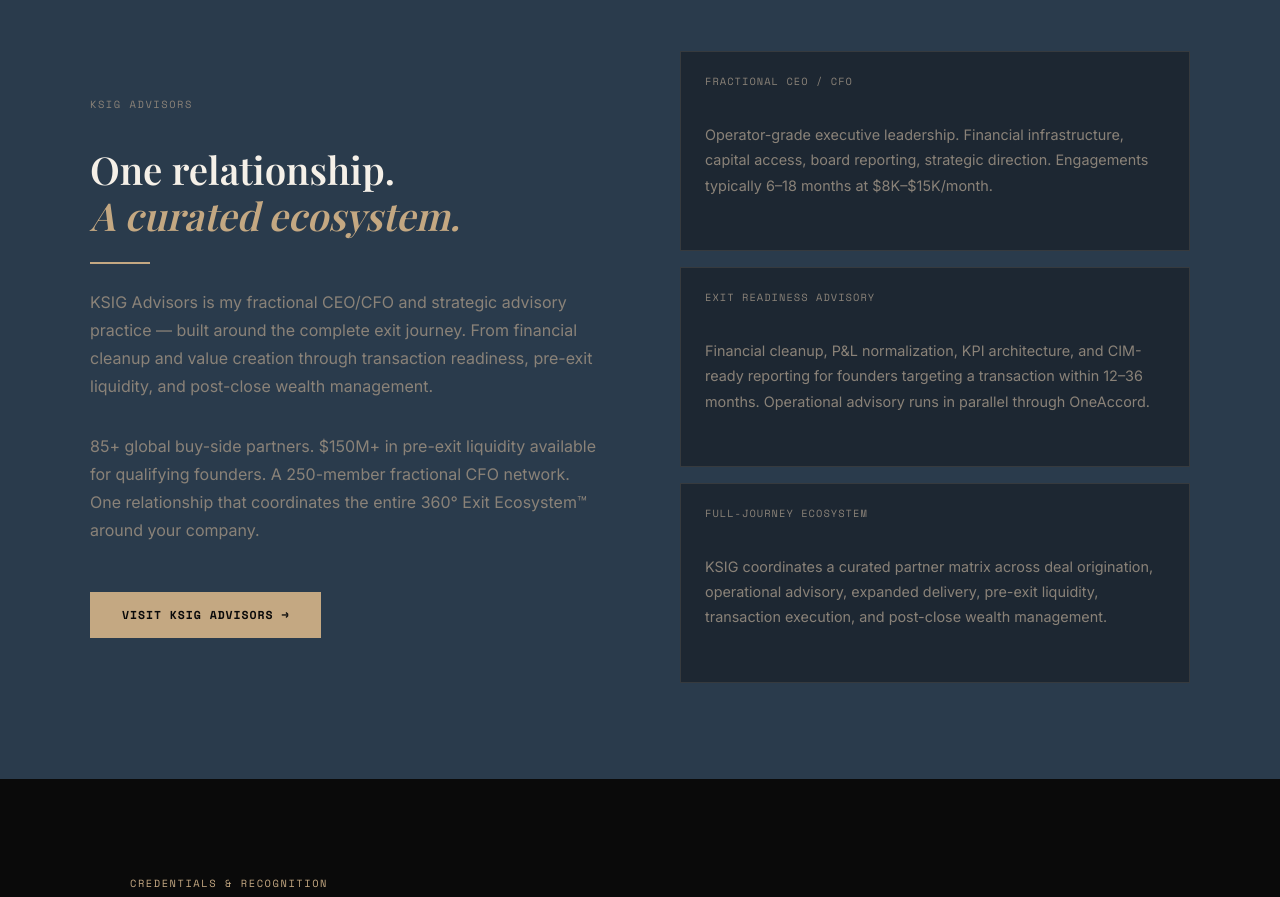
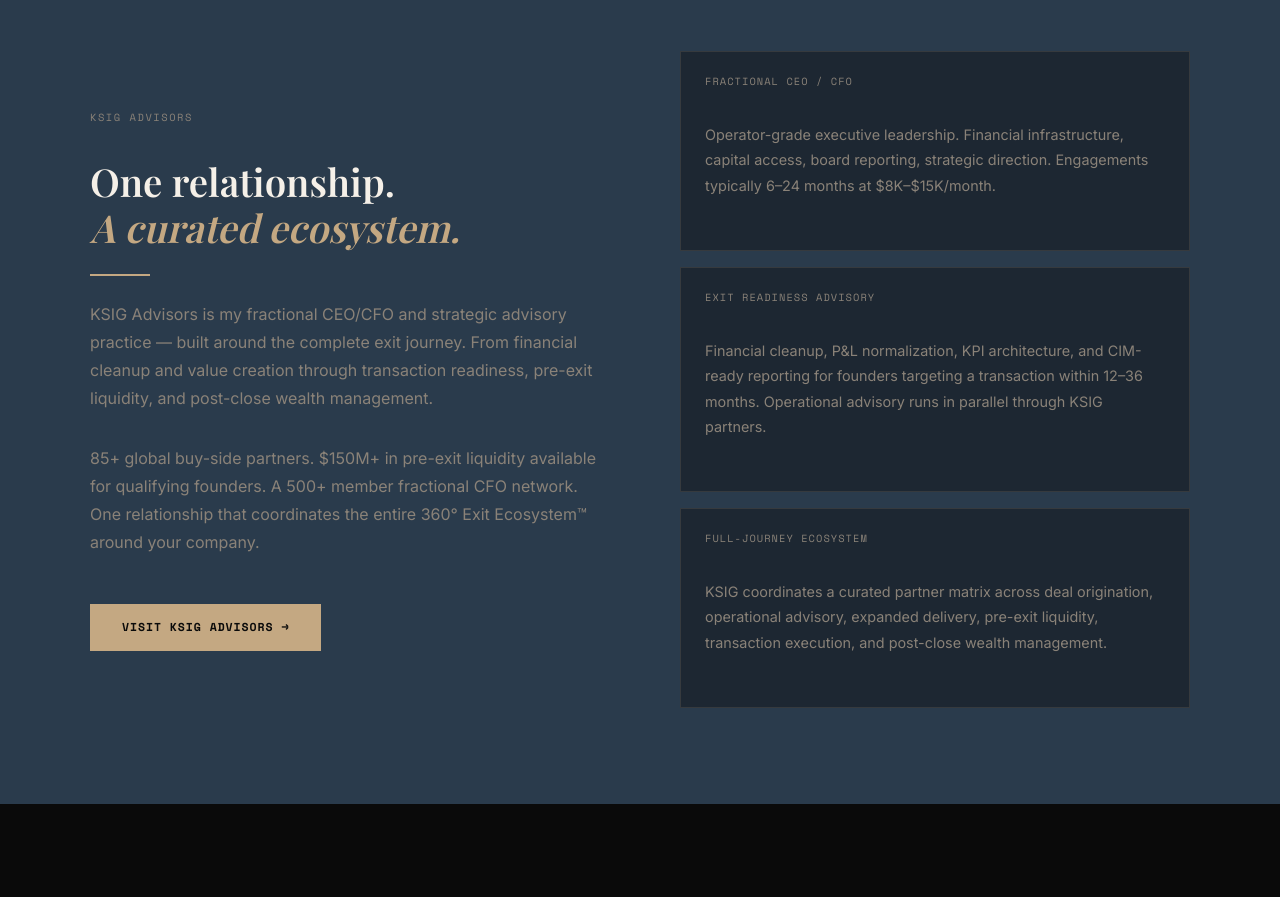
Before and after one commit to karlohlemann/karl.ohlemann-website, a plain HTML site: page index.html in a window 1280 px wide. Shown: the part 4860-5757 px from the top of the page. Drawn offline with nearby package versions, Linux system fonts and the light colour scheme; a web font is replaced by a local one.

Commit message:
Update index.html

```diff
--- a/index.html
+++ b/index.html
@@ -932,17 +932,17 @@
         <h2>One relationship.<br><em>A curated ecosystem.</em></h2>
         <div class="gold-rule"></div>
         <p>KSIG Advisors is my fractional CEO/CFO and strategic advisory practice — built around the complete exit journey. From financial cleanup and value creation through transaction readiness, pre-exit liquidity, and post-close wealth management.</p>
-        <p>85+ global buy-side partners. $150M+ in pre-exit liquidity available for qualifying founders. A 250-member fractional CFO network. One relationship that coordinates the entire 360° Exit Ecosystem™ around your company.</p>
+        <p>85+ global buy-side partners. $150M+ in pre-exit liquidity available for qualifying founders. A 500+ member fractional CFO network. One relationship that coordinates the entire 360° Exit Ecosystem™ around your company.</p>
         <a href="https://ksigadvisors.com" class="btn-primary" style="margin-top:1rem;">Visit KSIG Advisors →</a>
       </div>
       <div class="ksig-lanes">
         <div class="lane">
           <p class="lane-title">Fractional CEO / CFO</p>
-          <p class="lane-desc">Operator-grade executive leadership. Financial infrastructure, capital access, board reporting, strategic direction. Engagements typically 6–18 months at $8K–$15K/month.</p>
+          <p class="lane-desc">Operator-grade executive leadership. Financial infrastructure, capital access, board reporting, strategic direction. Engagements typically 6–24 months at $8K–$15K/month.</p>
         </div>
         <div class="lane">
           <p class="lane-title">Exit Readiness Advisory</p>
-          <p class="lane-desc">Financial cleanup, P&L normalization, KPI architecture, and CIM-ready reporting for founders targeting a transaction within 12–36 months. Operational advisory runs in parallel through OneAccord.</p>
+          <p class="lane-desc">Financial cleanup, P&L normalization, KPI architecture, and CIM-ready reporting for founders targeting a transaction within 12–36 months. Operational advisory runs in parallel through KSIG partners.</p>
         </div>
         <div class="lane">
           <p class="lane-title">Full-Journey Ecosystem</p>
```
